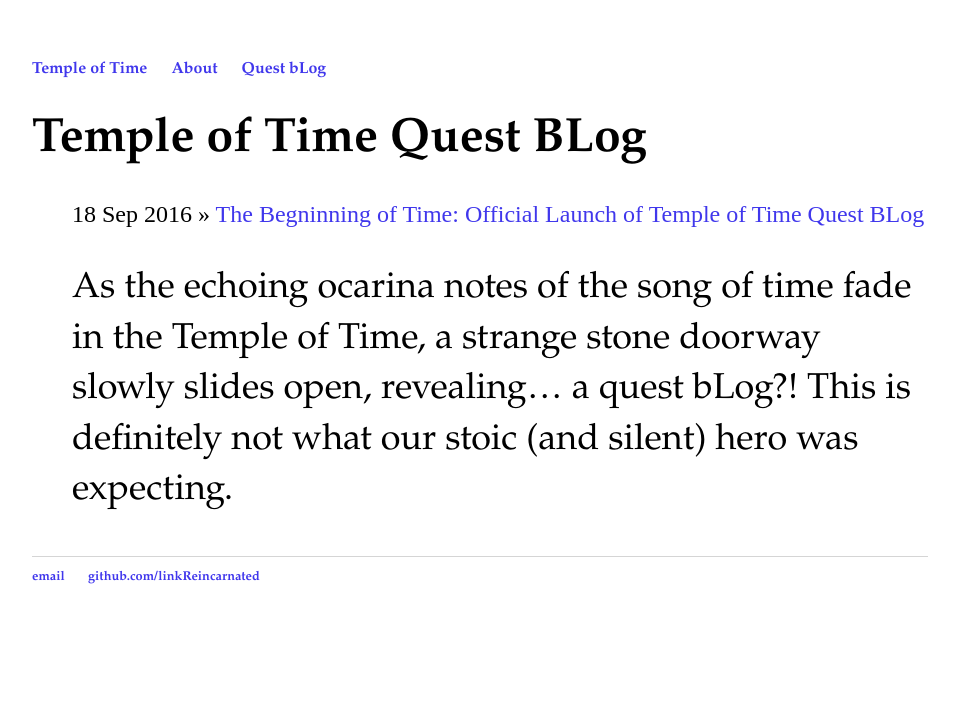
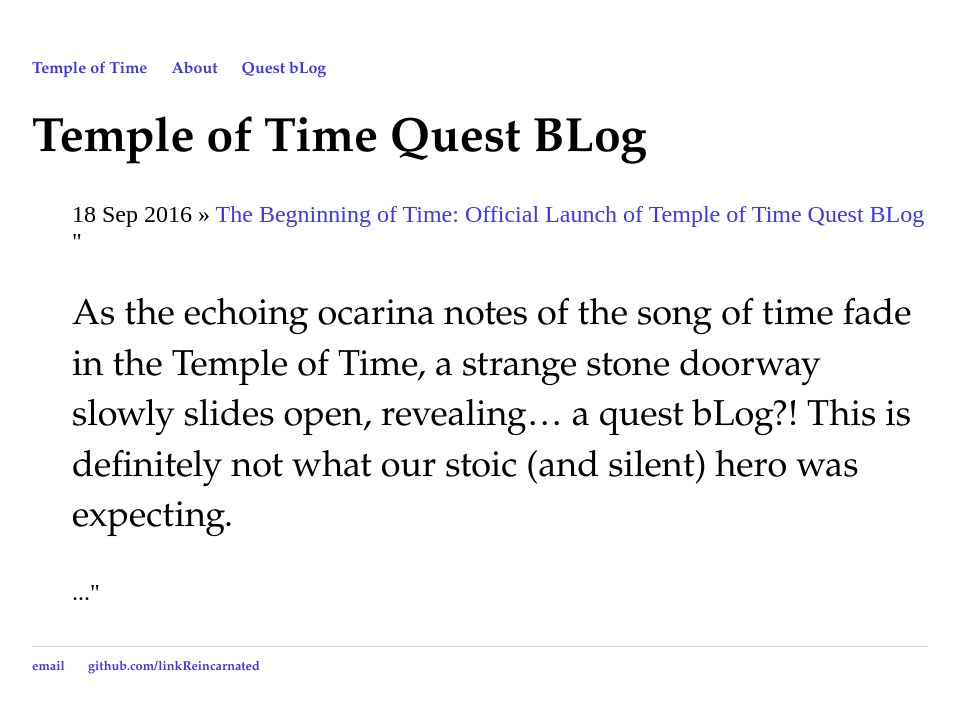
Before and after one commit to linkReincarnated/linkReincarnated.github.io, a Jekyll site: the page built from blog/index.html, in a window 1280 px wide. Shown: the top 713 px of the page, without its empty margins (160-1115 px from the left). Built offline with Jekyll 4.4.1, drawn with Linux system fonts in a browser that asks for light colours.

Commit message:
Update index.html

```diff
--- a/blog/index.html
+++ b/blog/index.html
@@ -6,9 +6,9 @@
 	<ul class="posts">
 
 	  {% for post in site.posts %}
-	    <li><span>
-	    	{{ post.date | date_to_string }}</span> » <a href="{{ post.url }}" title="{{ post.title }}">{{ post.title }}</a>
-	    	{{ post.excerpt }}
+	    <li>
+	    	<span>{{ post.date | date_to_string }}</span> » <a href="{{ post.url }}" title="{{ post.title }}">{{ post.title }}</a>
+	    	"{{ post.excerpt }}..."
 	    </li>
 	  {% endfor %}
 	</ul>
```
